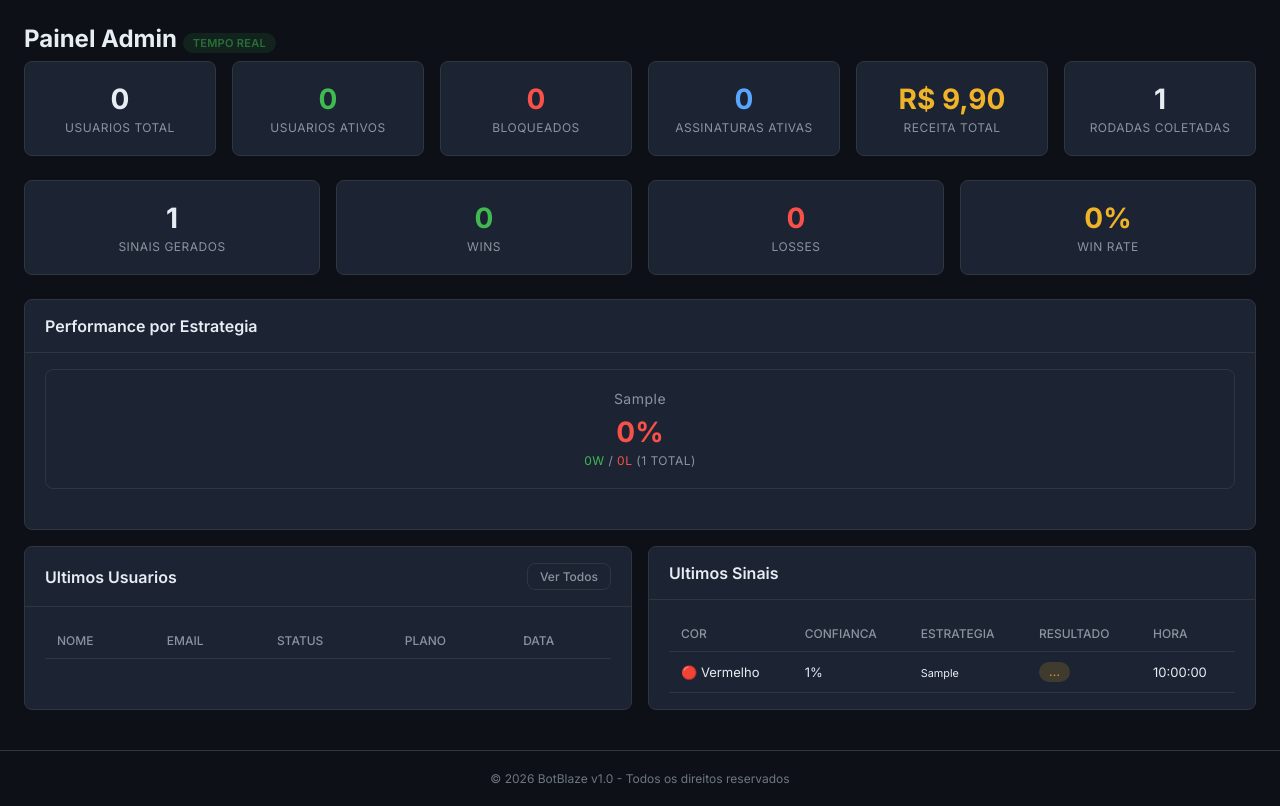
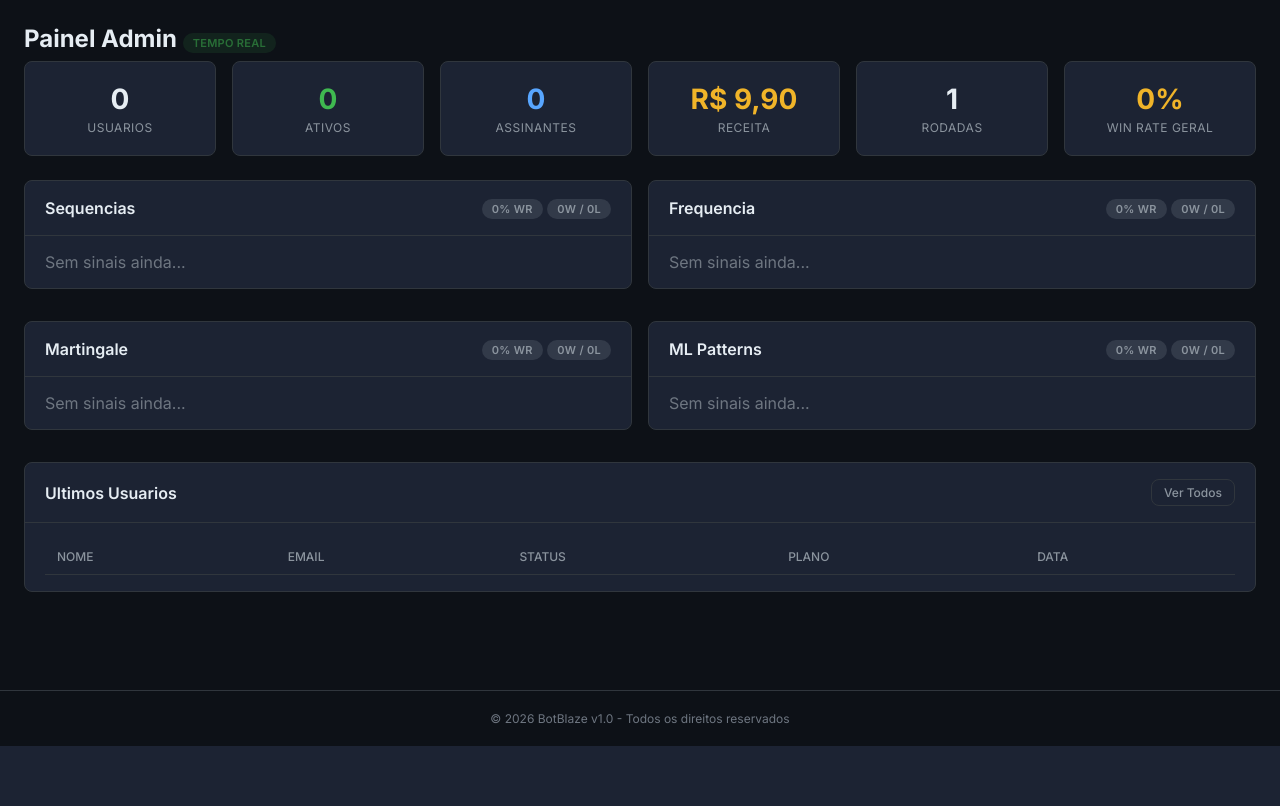
Before and after one commit to webmasterfoxxroot/botblaze, a PHP site: page /admin/ in a window 1280 px wide. Shown: the part 54-860 px from the top of the page. After the commit the page ends 800 px from the top, so only its background shows below. Run offline with PHP 8.4, Linux system fonts and the light colour scheme; a user stored in the database is signed in; data comes from the database, SQL or seed files in the repository; tables that the repository leaves empty hold one stand-in row (values such as "Sample post"); lists and menus that the app fills with data are empty.

Commit message:
refactor: admin panel with 4 separate strategy panels
- Each strategy (Sequences, Frequency, Martingale, ML Patterns) has its own panel
- Shows win rate, W/L count, and last 8 signals per strategy
- Clean 2x2 grid layout for easy comparison
- Auto-refresh updates all panels every 10s

https://claude.ai/code/session_01GVc39UmPjreevMEcpjFKJB

```diff
--- a/web/admin/index.php
+++ b/web/admin/index.php
@@ -19,7 +19,9 @@ $revenue = $db->query("
     JOIN plans p ON s.plan_id = p.id
 ")->fetch()['total'];
 
-// Sinais stats
+$totalGames = $db->query("SELECT COUNT(*) as c FROM game_history_double")->fetch()['c'];
+
+// Sinais stats geral
 $signalStats = $db->query("
     SELECT
         COUNT(*) as total,
@@ -28,7 +30,45 @@ $signalStats = $db->query("
     FROM signals WHERE game_type = 'double'
 ")->fetch();
 
-$totalGames = $db->query("SELECT COUNT(*) as c FROM game_history_double")->fetch()['c'];
+// As 4 estrategias
+$strategies = ['sequences', 'frequency', 'martingale', 'ml-patterns'];
+$strategyNames = [
+    'sequences' => 'Sequencias',
+    'frequency' => 'Frequencia',
+    'martingale' => 'Martingale',
+    'ml-patterns' => 'ML Patterns'
+];
+
+// Stats e sinais por estrategia
+$strategyData = [];
+foreach ($strategies as $strat) {
+    $stats = $db->prepare("
+        SELECT
+            COUNT(*) as total,
+            SUM(CASE WHEN result = 'win' THEN 1 ELSE 0 END) as wins,
+            SUM(CASE WHEN result = 'loss' THEN 1 ELSE 0 END) as losses
+        FROM signals WHERE game_type = 'double' AND strategy_used = ?
+    ");
+    $stats->execute([$strat]);
+    $stats = $stats->fetch();
+
+    $signals = $db->prepare("
+        SELECT * FROM signals WHERE game_type = 'double' AND strategy_used = ?
+        ORDER BY created_at DESC LIMIT 8
+    ");
+    $signals->execute([$strat]);
+    $signals = $signals->fetchAll();
+
+    $d = $stats['wins'] + $stats['losses'];
+    $strategyData[$strat] = [
+        'name' => $strategyNames[$strat],
+        'total' => (int)$stats['total'],
+        'wins' => (int)$stats['wins'],
+        'losses' => (int)$stats['losses'],
+        'winRate' => $d > 0 ? round(($stats['wins'] / $d) * 100, 1) : 0,
+        'signals' => $signals
+    ];
+}
 
 // Ultimos usuarios
 $recentUsers = $db->query("
@@ -36,12 +76,6 @@ $recentUsers = $db->query("
            (SELECT COUNT(*) FROM subscriptions s WHERE s.user_id = u.id AND s.status = 'active') as has_sub
     FROM users u WHERE u.role = 'user'
     ORDER BY u.created_at DESC LIMIT 10
-")->fetchAll();
-
-// Ultimos sinais
-$recentSignals = $db->query("
-    SELECT * FROM signals WHERE game_type = 'double'
-    ORDER BY created_at DESC LIMIT 10
 ")->fetchAll();
 
 $colorNames = [0 => 'Branco', 1 => 'Vermelho', 2 => 'Preto'];
@@ -54,47 +88,27 @@ require_once __DIR__ . '/../includes/header.php';
 <div class="admin-dashboard">
     <h1 class="page-title">Painel Admin <span class="badge badge-live" id="live-indicator">TEMPO REAL</span></h1>
 
-    <!-- Stats Cards -->
+    <!-- Stats Gerais -->
     <div class="stats-grid stats-grid-6">
         <div class="stat-card">
             <div class="stat-value" id="s-totalUsers"><?= $totalUsers ?></div>
-            <div class="stat-label">Usuarios Total</div>
+            <div class="stat-label">Usuarios</div>
         </div>
         <div class="stat-card stat-green">
             <div class="stat-value" id="s-activeUsers"><?= $activeUsers ?></div>
-            <div class="stat-label">Usuarios Ativos</div>
-        </div>
-        <div class="stat-card stat-red">
-            <div class="stat-value" id="s-blockedUsers"><?= $blockedUsers ?></div>
-            <div class="stat-label">Bloqueados</div>
+            <div class="stat-label">Ativos</div>
         </div>
         <div class="stat-card stat-blue">
             <div class="stat-value" id="s-activeSubs"><?= $activeSubs ?></div>
-            <div class="stat-label">Assinaturas Ativas</div>
+            <div class="stat-label">Assinantes</div>
         </div>
         <div class="stat-card stat-gold">
             <div class="stat-value" id="s-revenue">R$ <?= number_format($revenue, 2, ',', '.') ?></div>
-            <div class="stat-label">Receita Total</div>
+            <div class="stat-label">Receita</div>
         </div>
         <div class="stat-card">
             <div class="stat-value" id="s-totalGames"><?= $totalGames ?></div>
-            <div class="stat-label">Rodadas Coletadas</div>
-        </div>
-    </div>
-
-    <!-- Sinais Performance -->
-    <div class="stats-grid">
-        <div class="stat-card">
-            <div class="stat-value" id="s-signalsTotal"><?= $signalStats['total'] ?></div>
-            <div class="stat-label">Sinais Gerados</div>
-        </div>
-        <div class="stat-card stat-green">
-            <div class="stat-value" id="s-wins"><?= $signalStats['wins'] ?></div>
-            <div class="stat-label">Wins</div>
-        </div>
-        <div class="stat-card stat-red">
-            <div class="stat-value" id="s-losses"><?= $signalStats['losses'] ?></div>
-            <div class="stat-label">Losses</div>
+            <div class="stat-label">Rodadas</div>
         </div>
         <div class="stat-card stat-gold">
             <?php
@@ -102,52 +116,53 @@ require_once __DIR__ . '/../includes/header.php';
             $winRate = $decided > 0 ? round(($signalStats['wins'] / $decided) * 100, 1) : 0;
             ?>
             <div class="stat-value" id="s-winRate"><?= $winRate ?>%</div>
-            <div class="stat-label">Win Rate</div>
+            <div class="stat-label">Win Rate Geral</div>
         </div>
     </div>
 
-    <!-- Performance por Estrategia -->
-    <?php
-    $strategyStats = $db->query("
-        SELECT strategy_used,
-            COUNT(*) as total,
-            SUM(CASE WHEN result = 'win' THEN 1 ELSE 0 END) as wins,
-            SUM(CASE WHEN result = 'loss' THEN 1 ELSE 0 END) as losses
-        FROM signals WHERE game_type = 'double'
-        GROUP BY strategy_used ORDER BY strategy_used
-    ")->fetchAll();
-    ?>
-    <div class="panel" style="margin-bottom:16px">
-        <div class="panel-header"><h2>Performance por Estrategia</h2></div>
+    <!-- 4 Paineis de Estrategia -->
+    <div class="strategies-grid" id="strategies-container">
+        <?php foreach ($strategyData as $key => $data): ?>
+        <div class="panel strategy-panel">
+            <div class="panel-header">
+                <h2><?= $data['name'] ?></h2>
+                <div>
+                    <?php $wrClass = $data['winRate'] >= 50 ? 'badge-green' : ($data['winRate'] > 0 ? 'badge-red' : 'badge-gray'); ?>
+                    <span class="badge <?= $wrClass ?>"><?= $data['winRate'] ?>% WR</span>
+                    <span class="badge badge-gray"><?= $data['wins'] ?>W / <?= $data['losses'] ?>L</span>
+                </div>
+            </div>
             <div class="panel-body">
-            <div class="stats-grid" id="strategy-stats">
-                <?php foreach ($strategyStats as $st):
-                    $d = $st['wins'] + $st['losses'];
-                    $wr = $d > 0 ? round(($st['wins'] / $d) * 100, 1) : 0;
-                    $wrClass = $wr >= 50 ? 'text-green' : 'text-red';
-                ?>
-                <div class="stat-card">
-                    <div class="stat-label" style="text-transform:capitalize;font-size:14px;margin-bottom:8px">
-                        <?= htmlspecialchars($st['strategy_used']) ?>
+                <?php if (empty($data['signals'])): ?>
+                    <p class="text-muted">Sem sinais ainda...</p>
+                <?php else: ?>
+                    <?php foreach ($data['signals'] as $s): ?>
+                    <div class="signal-row">
+                        <span class="signal-row-color">
+                            <span class="color-dot <?= ['white','red','black'][$s['predicted_color']] ?>"></span>
+                            <?= $colorNames[$s['predicted_color']] ?>
+                        </span>
+                        <span class="signal-row-conf"><?= round($s['confidence']) ?>%</span>
+                        <span>
+                            <?php if ($s['result'] === 'win'): ?>
+                                <span class="badge badge-green">WIN</span>
+                            <?php elseif ($s['result'] === 'loss'): ?>
+                                <span class="badge badge-red">LOSS</span>
+                            <?php else: ?>
+                                <span class="badge badge-yellow">...</span>
+                            <?php endif; ?>
+                        </span>
+                        <span class="signal-row-time"><?= date('H:i', strtotime($s['created_at'])) ?></span>
                     </div>
-                    <div class="stat-value <?= $wrClass ?>"><?= $wr ?>%</div>
-                    <div class="stat-label">
-                        <span style="color:var(--green)"><?= $st['wins'] ?>W</span> /
-                        <span style="color:var(--red)"><?= $st['losses'] ?>L</span>
-                        (<?= $st['total'] ?> total)
+                    <?php endforeach; ?>
+                <?php endif; ?>
             </div>
         </div>
         <?php endforeach; ?>
-                <?php if (empty($strategyStats)): ?>
-                    <p class="text-muted">Aguardando dados...</p>
-                <?php endif; ?>
-            </div>
-        </div>
     </div>
 
-    <div class="dashboard-grid">
-        <!-- Ultimos Usuarios -->
-        <div class="panel">
+    <!-- Usuarios -->
+    <div class="panel" style="margin-top:16px">
         <div class="panel-header">
             <h2>Ultimos Usuarios</h2>
             <a href="/admin/users.php" class="btn btn-sm btn-outline">Ver Todos</a>
@@ -183,107 +198,63 @@ require_once __DIR__ . '/../includes/header.php';
             </table>
         </div>
     </div>
-
-        <!-- Ultimos Sinais -->
-        <div class="panel">
-            <div class="panel-header">
-                <h2>Ultimos Sinais</h2>
-            </div>
-            <div class="panel-body" id="signals-table-body">
-                <table class="table">
-                    <thead>
-                        <tr>
-                            <th>Cor</th>
-                            <th>Confianca</th>
-                            <th>Estrategia</th>
-                            <th>Resultado</th>
-                            <th>Hora</th>
-                        </tr>
-                    </thead>
-                    <tbody id="signals-tbody">
-                        <?php foreach ($recentSignals as $s): ?>
-                        <tr>
-                            <td><?= $colorEmojis[$s['predicted_color']] ?> <?= $colorNames[$s['predicted_color']] ?></td>
-                            <td><?= round($s['confidence']) ?>%</td>
-                            <td><small><?= htmlspecialchars($s['strategy_used']) ?></small></td>
-                            <td>
-                                <?php if ($s['result'] === 'win'): ?>
-                                    <span class="badge badge-green">WIN</span>
-                                <?php elseif ($s['result'] === 'loss'): ?>
-                                    <span class="badge badge-red">LOSS</span>
-                                <?php else: ?>
-                                    <span class="badge badge-yellow">...</span>
-                                <?php endif; ?>
-                            </td>
-                            <td><?= date('H:i:s', strtotime($s['created_at'])) ?></td>
-                        </tr>
-                        <?php endforeach; ?>
-                    </tbody>
-                </table>
-            </div>
-        </div>
-    </div>
 </div>
 
+<style>
+.strategies-grid {
+    display: grid;
+    grid-template-columns: 1fr 1fr;
+    gap: 16px;
+}
+.signal-row {
+    display: flex;
+    align-items: center;
+    justify-content: space-between;
+    padding: 8px 0;
+    border-bottom: 1px solid var(--border);
+    font-size: 13px;
+}
+.signal-row:last-child { border-bottom: none; }
+.signal-row-color {
+    display: flex;
+    align-items: center;
+    gap: 6px;
+    min-width: 90px;
+    font-weight: 500;
+}
+.signal-row-conf { color: var(--accent); font-weight: 700; }
+.signal-row-time { color: var(--text-muted); font-size: 12px; }
+@media (max-width: 768px) {
+    .strategies-grid { grid-template-columns: 1fr; }
+}
+</style>
+
 <script>
-// Auto-refresh a cada 10 segundos
 function refreshAdmin() {
     fetch('/api/admin-stats.php')
         .then(r => r.json())
         .then(data => {
-            // Atualiza stats com animacao
             updateStat('s-totalUsers', data.stats.totalUsers);
             updateStat('s-activeUsers', data.stats.activeUsers);
-            updateStat('s-blockedUsers', data.stats.blockedUsers);
             updateStat('s-activeSubs', data.stats.activeSubs);
             updateStat('s-revenue', 'R$ ' + data.stats.revenue);
             updateStat('s-totalGames', data.stats.totalGames);
-            updateStat('s-signalsTotal', data.stats.signalsTotal);
-            updateStat('s-wins', data.stats.wins);
-            updateStat('s-losses', data.stats.losses);
             updateStat('s-winRate', data.stats.winRate + '%');
+        })
+        .catch(e => console.error('Erro:', e));
 
-            // Atualiza tabela de sinais
-            const tbody = document.getElementById('signals-tbody');
-            if (tbody && data.signals) {
-                let html = '';
-                data.signals.forEach(s => {
-                    let badge = '';
-                    if (s.result === 'win') badge = '<span class="badge badge-green">WIN</span>';
-                    else if (s.result === 'loss') badge = '<span class="badge badge-red">LOSS</span>';
-                    else badge = '<span class="badge badge-yellow">...</span>';
-
-                    html += `<tr>
-                        <td>${s.color_emoji} ${s.color_name}</td>
-                        <td>${s.confidence}%</td>
-                        <td><small>${s.strategy}</small></td>
-                        <td>${badge}</td>
-                        <td>${s.time}</td>
-                    </tr>`;
-                });
-                tbody.innerHTML = html;
+    // Recarrega os paineis de estrategia via reload parcial
+    fetch(window.location.href)
+        .then(r => r.text())
+        .then(html => {
+            const parser = new DOMParser();
+            const doc = parser.parseFromString(html, 'text/html');
+            const newStrategies = doc.getElementById('strategies-container');
+            const current = document.getElementById('strategies-container');
+            if (newStrategies && current) {
+                current.innerHTML = newStrategies.innerHTML;
             }
-
-            // Atualiza stats por estrategia
-            const stratDiv = document.getElementById('strategy-stats');
-            if (stratDiv && data.strategies) {
-                let html = '';
-                data.strategies.forEach(st => {
-                    const wrClass = st.winRate >= 50 ? 'text-green' : 'text-red';
-                    html += `<div class="stat-card">
-                        <div class="stat-label" style="text-transform:capitalize;font-size:14px;margin-bottom:8px">${st.strategy}</div>
-                        <div class="stat-value ${wrClass}">${st.winRate}%</div>
-                        <div class="stat-label">
-                            <span style="color:var(--green)">${st.wins}W</span> /
-                            <span style="color:var(--red)">${st.losses}L</span>
-                            (${st.total} total)
-                        </div>
-                    </div>`;
-                });
-                stratDiv.innerHTML = html;
-            }
-        })
-        .catch(e => console.error('Erro no refresh:', e));
+        }).catch(() => {});
 }
 
 function updateStat(id, value) {
@@ -296,7 +267,6 @@ function updateStat(id, value) {
     }
 }
 
-// Atualiza a cada 10 segundos
 setInterval(refreshAdmin, 10000);
 </script>
 
```
Lines whose indentation alone changed are shown as unchanged.
